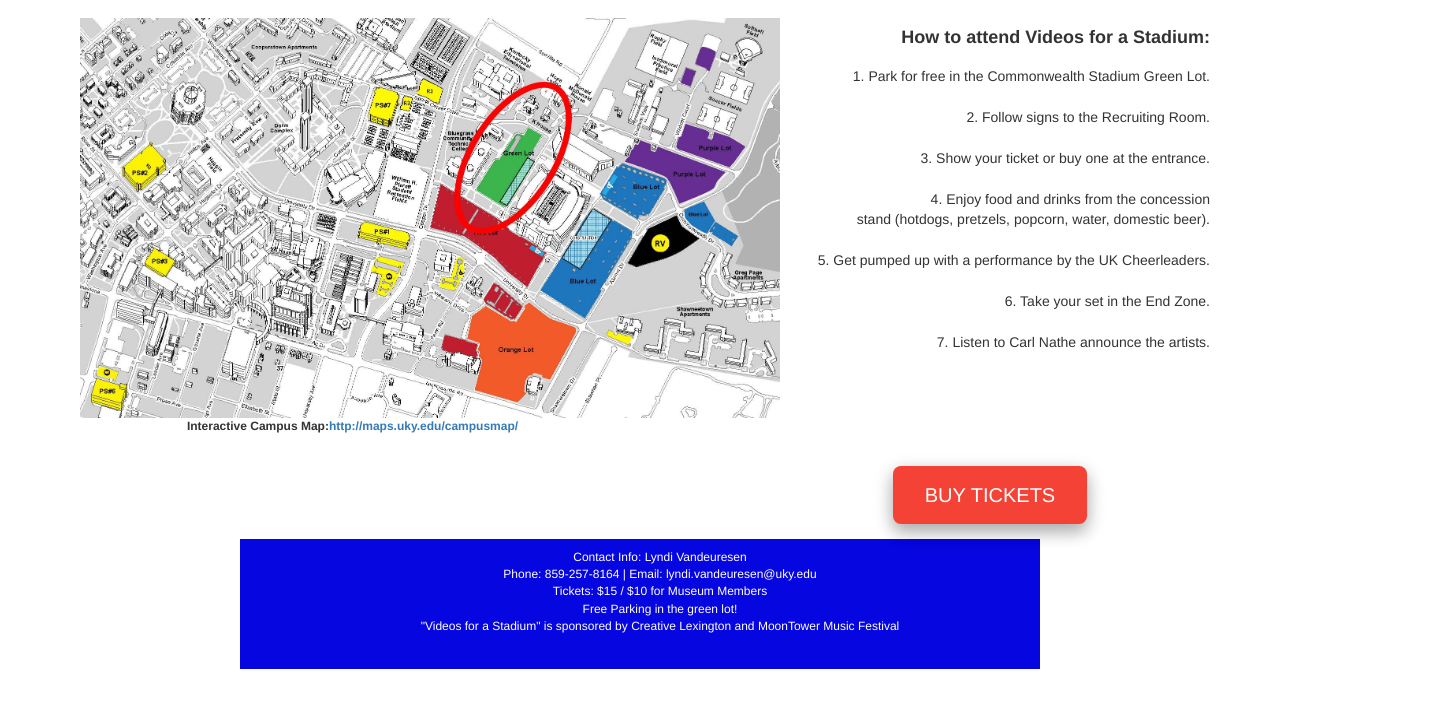
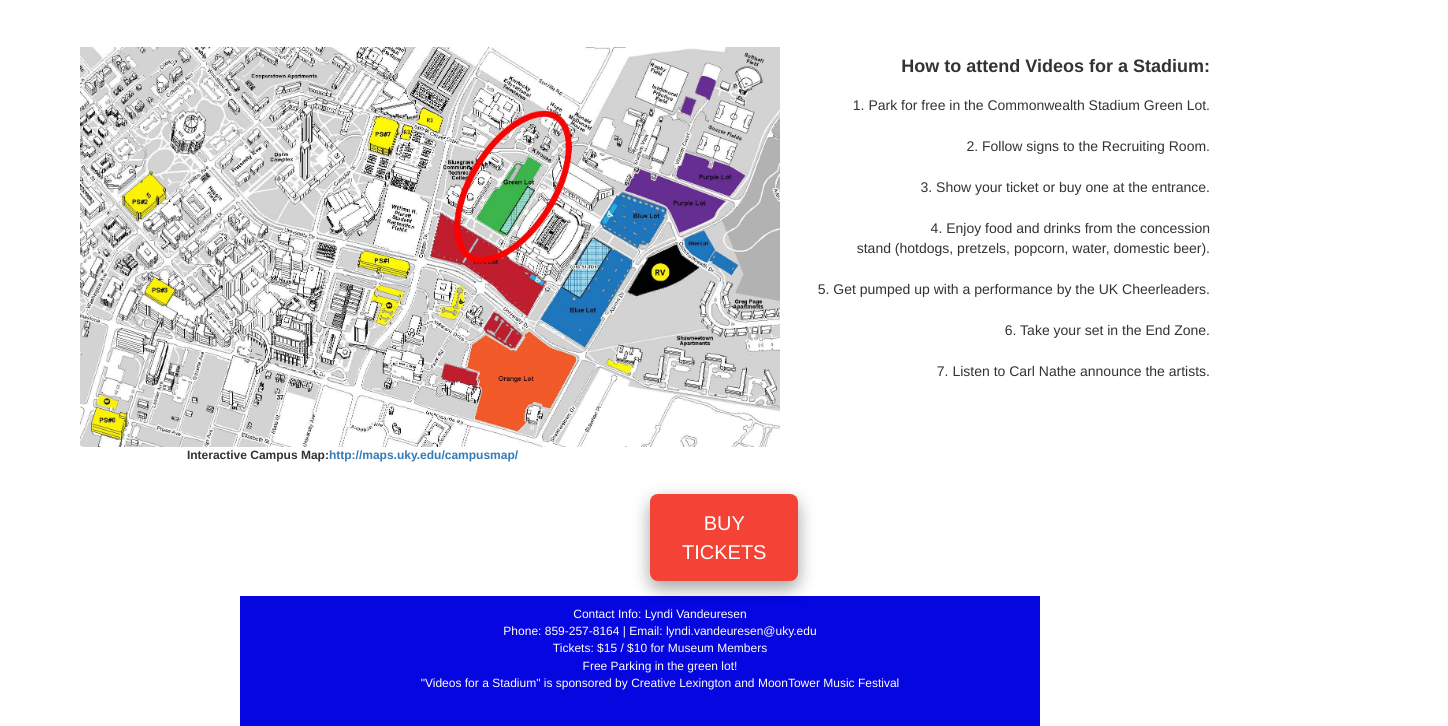
Before and after one commit to tsuel/art_museum, a plain HTML site: page index.html in a window 1280 px wide. Shown: the part 2036-2762 px from the top of the page, 1448 px wide, since content can reach past the window. Before the commit the page ends 2705 px from the top, so only its background shows below. Drawn offline with nearby package versions, Linux system fonts and the light colour scheme.

Commit message:
updated button

```diff
--- a/index.html
+++ b/index.html
@@ -64,7 +64,8 @@
         font-size: 20px;
         border-radius: 8px;
         margin-top: auto;
-        margin-left: 700px;
+        margin-left: 650px;
+        margin-right: 650px;
 
        }
   </style>
```
